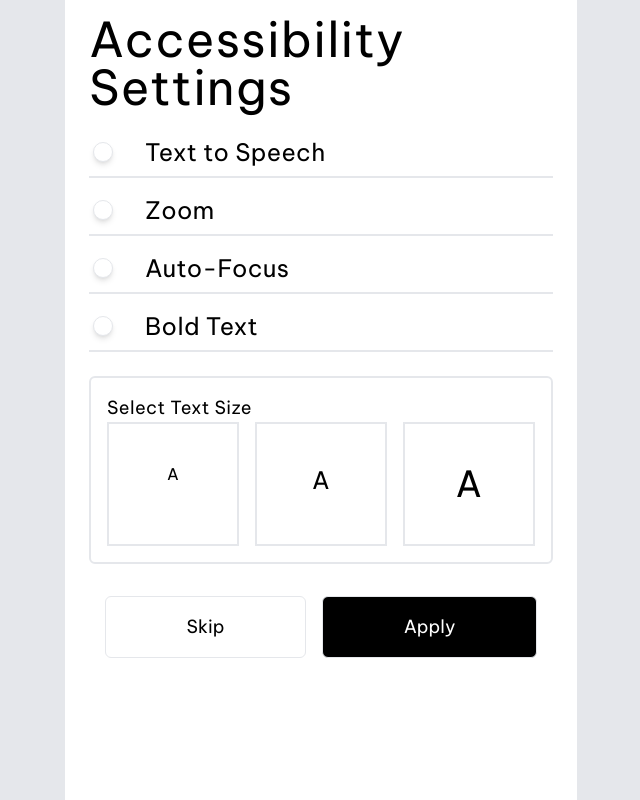
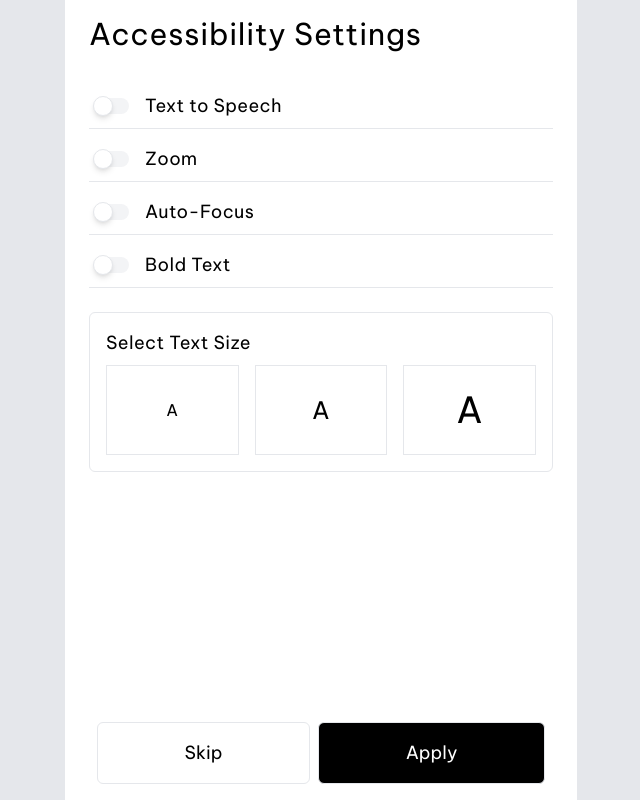
Before and after one commit to PriyanshuSharma23/smart-skin-care-next, a Next.js app: page /accessibility in a window 1280 px wide. Shown: the whole page, without its empty margins (319-959 px from the left). Built offline with nearby package versions, Linux system fonts and the light colour scheme.

Commit message:
fixed scaling

```diff
--- a/pages/accessibility.jsx
+++ b/pages/accessibility.jsx
@@ -1,6 +1,6 @@
 import { Be_Vietnam_Pro } from "next/font/google";
 
-const veitnam = Be_Vietnam_Pro({
+const vietnam = Be_Vietnam_Pro({
   weight: "400",
   subsets: ["latin"],
 });
@@ -9,24 +9,24 @@ const accOptions = ["Text to Speech", "Zoom", "Auto-Focus", "Bold Text"];
 
 export default function Home() {
   return (
-    <div className={`h-full flex-col py-4 px-2`}>
+    <div className={`flex h-full flex-col py-4 px-2`}>
       <div className="flex-col items-start leading-tight tracking-wide">
-        <h1 className={`px-4 text-5xl tracking-wide ${veitnam.className}`}>
+        <h1 className={`px-4 text-3xl tracking-wide ${vietnam.className}`}>
           Accessibility Settings
         </h1>
-        <ul className="flex-col p-4 text-2xl">
+        <ul className="flex-col p-4 pt-8 text-2xl">
           {accOptions.map((item, key) => (
-            <li key={key} className="mb-2 flex gap-4 border-b-2 p-2">
+            <li key={key} className="mb-2 flex gap-4 border-b p-2">
               <div className="inline-flex items-center">
                 <div className="relative inline-block h-4 w-8 cursor-pointer rounded-full">
                   <input
                     id={`switch-${key}`}
                     type="checkbox"
-                    className="bg-blue-gray-100 peer absolute h-4 w-8 cursor-pointer appearance-none rounded-full transition-colors duration-300 checked:bg-pink-500 peer-checked:border-pink-500 peer-checked:before:bg-pink-500"
+                    className="bg-blue-gray-100 peer absolute h-4 w-8 cursor-pointer appearance-none rounded-full bg-gray-100 transition-colors duration-300 checked:bg-black peer-checked:border-black peer-checked:before:bg-black"
                   />
                   <label
                     for={`switch-${key}`}
-                    className="before:content[''] border-blue-gray-100 before:bg-blue-gray-500 absolute top-2/4 -left-1 h-5 w-5 -translate-y-2/4 cursor-pointer rounded-full border bg-white shadow-md transition-all duration-300 before:absolute before:top-2/4 before:left-2/4 before:block before:h-10 before:w-10 before:-translate-y-2/4 before:-translate-x-2/4 before:rounded-full before:opacity-0 before:transition-opacity hover:before:opacity-10 peer-checked:translate-x-full peer-checked:border-pink-500 peer-checked:before:bg-pink-500"
+                    className="before:content[''] border-blue-gray-100 before:bg-blue-gray-500 absolute top-2/4 -left-1 h-5 w-5 -translate-y-2/4 cursor-pointer rounded-full border bg-white shadow-md transition-all duration-300 before:absolute before:top-2/4 before:left-2/4 before:block before:h-10 before:w-10 before:-translate-y-2/4 before:-translate-x-2/4 before:rounded-full before:opacity-0 before:transition-opacity hover:before:opacity-10 peer-checked:translate-x-full peer-checked:border-black peer-checked:before:bg-black"
                   >
                     <div
                       className="top-2/4 left-2/4 inline-block -translate-x-2/4 -translate-y-2/4 rounded-full p-5"
@@ -35,23 +35,29 @@ export default function Home() {
                   </label>
                 </div>
               </div>
-              <p>{item}</p>
+              <p className="text-lg">{item}</p>
             </li>
           ))}
         </ul>
         <div className="px-4">
-          <div className="flex-col rounded-md border-2 p-4">
-            <p className="text-lg">Select Text Size</p>
+          <div className="flex-col rounded-md border p-4">
+            <p className="mb-2 text-lg">Select Text Size</p>
             <div className="flex gap-2 space-x-2 text-center">
-              <div className=" w-full border-2 p-10">A</div>
-              <div className=" w-full border-2 p-10 text-2xl">A</div>
-              <div className=" w-full border-2 p-10 text-4xl">A</div>
+              <button className=" flex w-full items-center justify-center border px-10 py-6">
+                A
+              </button>
+              <button className=" flex w-full items-center justify-center border px-10 py-6 text-2xl">
+                A
+              </button>
+              <button className=" flex w-full items-center justify-center border px-10 py-6 text-4xl">
+                A
+              </button>
             </div>
           </div>
         </div>
       </div>
       <div className="flex-grow"></div>
-      <div className="mt-8 flex w-full gap-4 px-8">
+      <div className="mt-8 flex w-full gap-2 px-6">
         <button className="opacity-btn flex-grow rounded-md border px-4 py-4 text-lg">
           Skip
         </button>
--- a/pages/manual-filters/1.jsx
+++ b/pages/manual-filters/1.jsx
@@ -2,8 +2,8 @@ import { Be_Vietnam_Pro } from "next/font/google";
 import { useState } from "react";
 import CustomRadio from "../../components/CustomRadio";
 
-const beVietnamPro = Be_Vietnam_Pro({
-  weight: "500",
+const vietnam = Be_Vietnam_Pro({
+  weight: "400",
   subsets: ["latin"],
 });
 
@@ -25,7 +25,7 @@ export default function Page() {
   return (
     <div className="flex h-full flex-col p-4">
       <div className="">
-        <h1 className={`text-2xl ${beVietnamPro.className}`}>
+        <h1 className={` text-3xl tracking-wide ${vietnam.className}`}>
           Select Your skin Type
         </h1>
         <div className="flex flex-col gap-2 pt-8">
@@ -35,7 +35,7 @@ export default function Page() {
               className={`flex items-center gap-2 border-b border-gray-400/30 pb-2 pt-4 text-lg ${beVietnamProReg.className}}`}
             >
               <label
-                className={`flex cursor-pointer items-center gap-2  ${
+                className={`flex cursor-pointer items-center gap-2 text-lg ${
                   skinType === skinType ? "text-indigo-900" : "text-gray-400/30"
                 }`}
                 onClick={() => setSelectedSkinType(skinType)}
```
